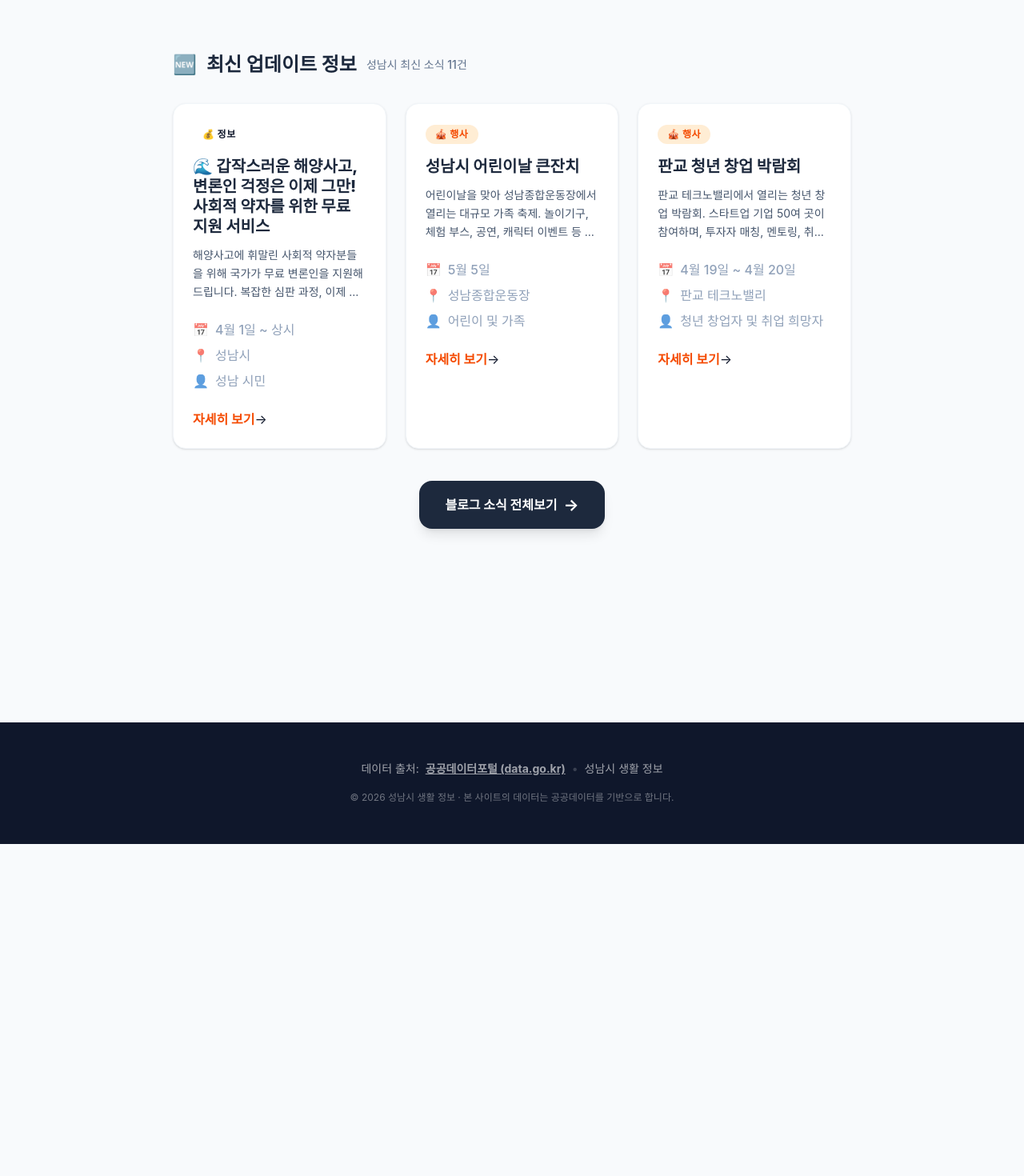
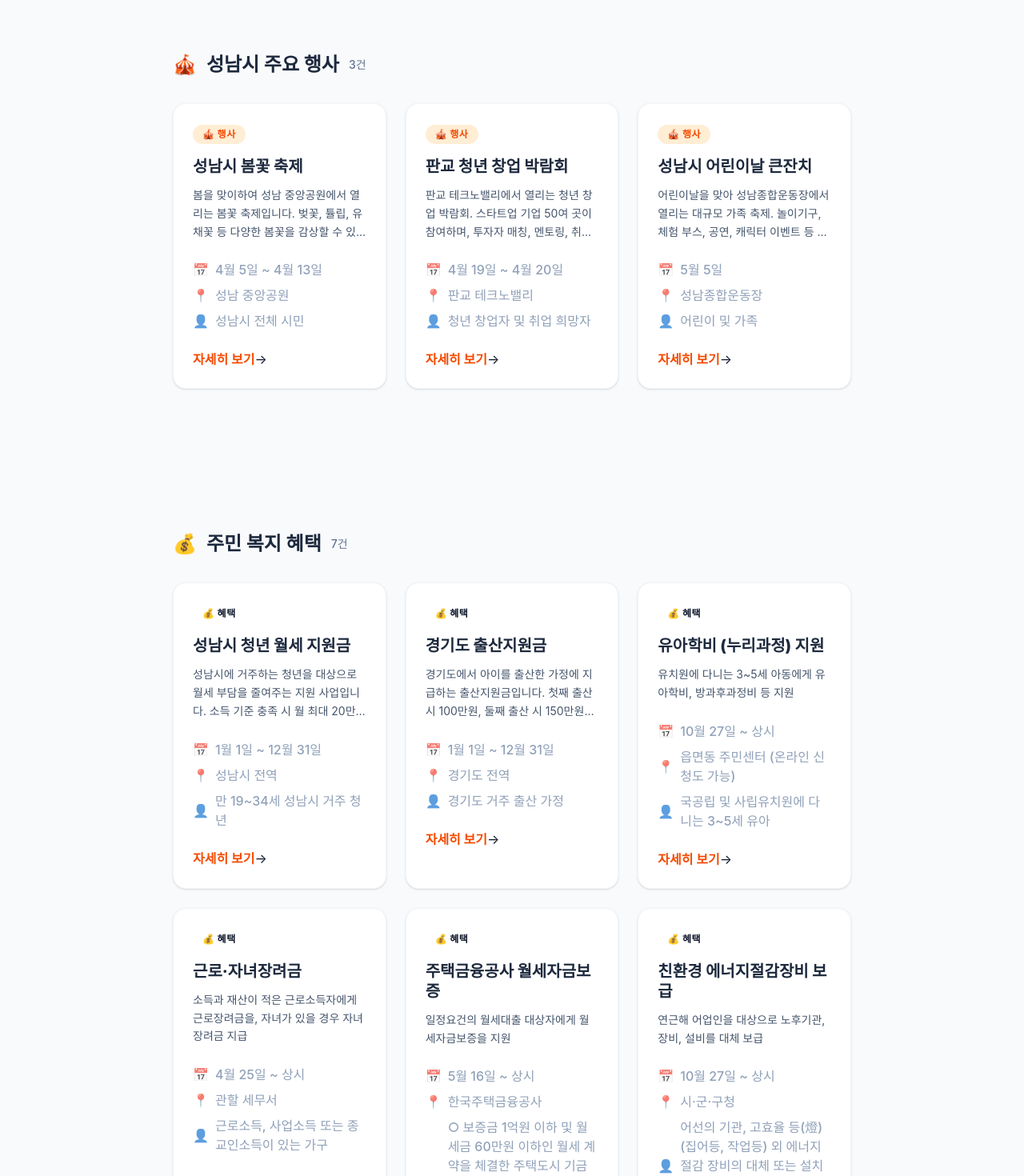
Before and after one commit to ksjung-win/my-local-info, a Next.js app: page / in a window 1280 px wide. Shown: the part 420-1890 px from the top of the page at 80% size. Before the commit the page ends 1475 px from the top, so only its background shows below. Built offline with nearby package versions, Linux system fonts and the light colour scheme; no server answers.

Commit message:
홈페이지 원형 복원: 행사/혜택 리스트 전체 복구 및 아이콘 정리

```diff
--- a/src/app/page.tsx
+++ b/src/app/page.tsx
@@ -129,42 +129,48 @@ export default function Home() {
 
   return (
     <main className="main-content">
-      {/* 고유 ID 헤더 (업데이트 확인용) */}
-      <div className="text-[10px] opacity-10 text-right">Ver. 20260401-RESTORED</div>
+      {/* 고유 ID 헤더 (최종 복원 버전) */}
+      <div className="text-[10px] opacity-10 text-right">Ver. 20260401-ORIGINAL-RESTORED</div>
 
       <AdBanner />
 
-      <section className="mt-12 mb-16">
+      <section className="mt-12">
         <div className="section-header">
-          <span className="section-icon">🆕</span>
-          <h2 className="section-title">최신 업데이트 정보</h2>
-          <span className="section-count">성남시 최신 소식 {allPosts.length}건</span>
+          <span className="section-icon">🎪</span>
+          <h2 className="section-title">성남시 주요 행사</h2>
+          <span className="section-count">{events.length}건</span>
         </div>
-
         <div className="card-grid">
-          {recentPosts.map((post) => {
-            const matchedItem = data.items.find(item => post.title.includes(item.name)) || {
-              category: post.category || "정보",
-              summary: post.summary,
-              startDate: post.date,
-              endDate: "상시",
-              location: "성남시",
-              target: "성남 시민",
-              name: post.title
-            };
-            return <InfoCard key={post.slug} item={matchedItem as any} slug={post.slug} />;
+          {events.map((item) => {
+            const slug = FIXED_SLUGS[item.id] || (allPosts.find(p => p.title.includes(item.name))?.slug);
+            return <InfoCard key={item.id} item={item} slug={slug} />;
           })}
-        </div>
-
-        <div className="mt-10 text-center">
-          <Link href="/blog" className="inline-flex items-center gap-2 bg-slate-800 text-white px-8 py-4 rounded-2xl font-bold hover:bg-slate-700 transition-all shadow-lg">
-            <span>블로그 소식 전체보기</span>
-            <span className="text-xl">→</span>
-          </Link>
         </div>
       </section>
 
-      <div className="divider opacity-20" />
+      <AdBanner />
+
+      <section className="mt-12">
+        <div className="section-header">
+          <span className="section-icon">💰</span>
+          <h2 className="section-title">주민 복지 혜택</h2>
+          <span className="section-count">{benefits.length}건</span>
+        </div>
+        <div className="card-grid">
+          {benefits.map((item) => {
+            const slug = FIXED_SLUGS[item.id] || (allPosts.find(p => p.title.includes(item.name))?.slug);
+            return <InfoCard key={item.id} item={item} slug={slug} />;
+          })}
+        </div>
+      </section>
+
+      <div className="mt-16 text-center pb-20">
+        <Link href="/blog" className="inline-flex items-center gap-2 bg-slate-800 text-white px-10 py-5 rounded-2xl font-bold hover:bg-slate-700 transition-all shadow-xl hover:-translate-y-1">
+          <span>모든 소식 블로그에서 보기</span>
+          <span className="text-2xl">→</span>
+        </Link>
+      </div>
+
       <AdBanner />
     </main>
   );
```
